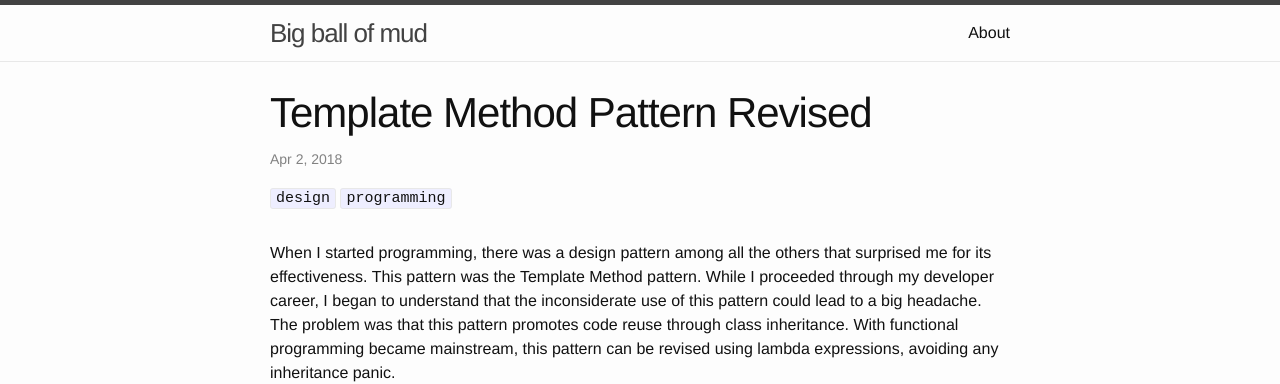
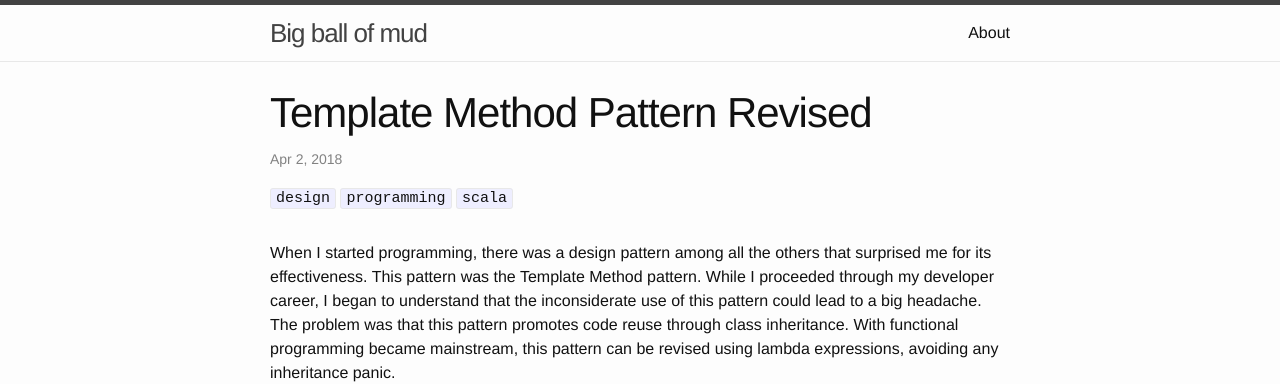
Before and after one commit to rcardin/rcardin.github.io, a Jekyll site: the page built from _posts/2018-04-02-template-method-pattern-revised.markdown, in a window 1280 px wide and 900 px high. Shown: the top 384 px of the window. Built offline with Jekyll 4.4.1, drawn with Linux system fonts in a browser that asks for light colours; comment, search, counter and statistics services are not loaded.

Commit message:
Final installment

```diff
--- a/_posts/2018-04-02-template-method-pattern-revised.markdown
+++ b/_posts/2018-04-02-template-method-pattern-revised.markdown
@@ -7,10 +7,11 @@ categories: design programming
 tags:
     - design
     - programming
+    - scala
 summary: "When I started programming, there was a design pattern among all the others that surprised me for its effectiveness. This pattern was the Template Method pattern. While I proceeded through my developer career, I began to understand that the inconsiderate use of this pattern could lead to a big headache. The problem was that this pattern promotes code reuse through class inheritance. With functional programming became mainstream, this pattern can be revised using lambda expressions, avoiding any inheritance panic."
 social-share: true
 social-title: "Template Method Pattern Revised"
-social-tags: "design, Programming"
+social-tags: "design, Programming, Scala"
 math: false
 ---
 
```
